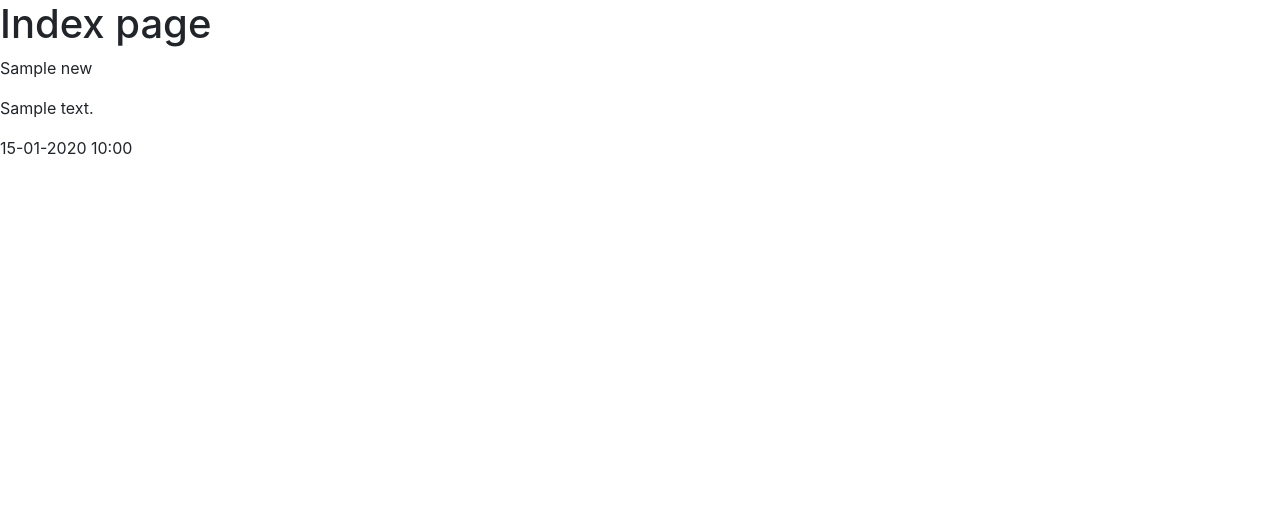
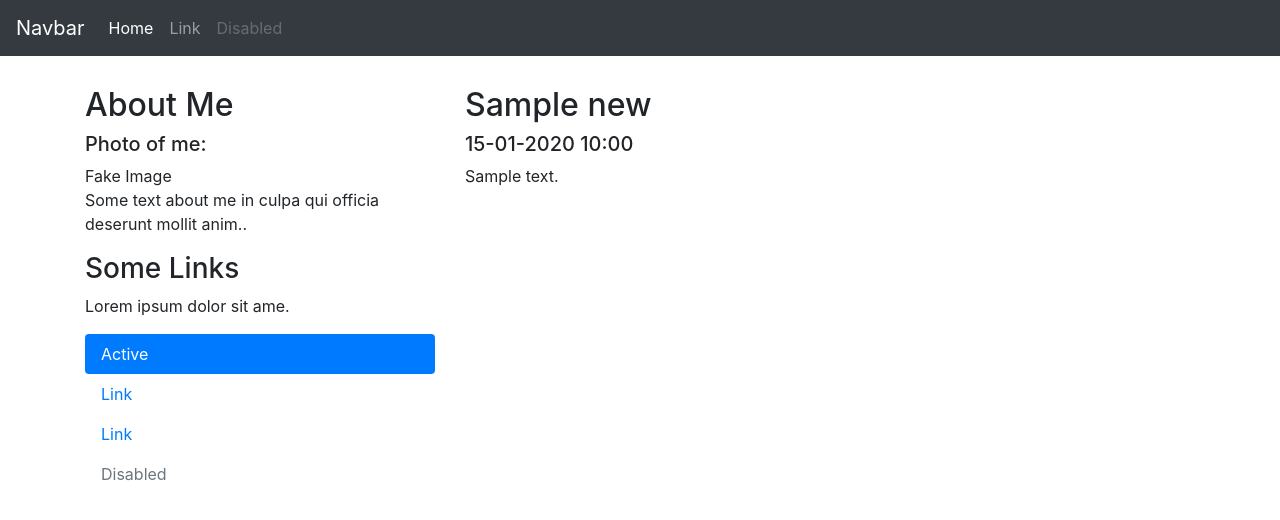
Before and after one commit to DavidMares22/news-site, a Django app: page /news/ in a window 1280 px wide. Shown: the top 520 px of the page. Run offline with Django 3.2, Linux system fonts and the light colour scheme; tables that the repository leaves empty hold one stand-in row (values such as "Sample post"); some libraries are stand-ins or nearby versions.

Commit message:
category model, model admin, bootstrap style

```diff
--- a/news/models.py
+++ b/news/models.py
@@ -7,8 +7,17 @@ class News(models.Model):
     content = models.TextField(blank=True)
     created_at = models.DateTimeField(auto_now_add=True)
     updated_at = models.DateTimeField(auto_now=True)
-    photo = models.ImageField(upload_to='photos/%Y/%m/%d/')
+    photo = models.ImageField(upload_to='photos/%Y/%m/%d/', blank=True)
     is_published = models.BooleanField(default=True)
+    category = models.ForeignKey('Category', null=True, on_delete=models.PROTECT ,blank=True)
 
     def __str__(self):
         return self.title
+
+
+class Category(models.Model):
+    title = models.CharField(max_length=150, db_index=True)
+
+
+    def __str__(self):
+        return self.title
--- a/templates/news/index.html
+++ b/templates/news/index.html
@@ -10,7 +10,82 @@
 </head>
 <body>
 
-    <h1>Index page</h1>
+    <nav class="navbar navbar-expand-lg navbar-dark bg-dark">
+        <a class="navbar-brand" href="#">Navbar</a>
+        <button class="navbar-toggler" type="button" data-toggle="collapse" data-target="#navbarSupportedContent" aria-controls="navbarSupportedContent" aria-expanded="false" aria-label="Toggle navigation">
+          <span class="navbar-toggler-icon"></span>
+        </button>
+
+        <div class="collapse navbar-collapse" id="navbarSupportedContent">
+          <ul class="navbar-nav mr-auto">
+            <li class="nav-item active">
+              <a class="nav-link" href="#">Home <span class="sr-only">(current)</span></a>
+            </li>
+            <li class="nav-item">
+              <a class="nav-link" href="#">Link</a>
+            </li>
+
+            <li class="nav-item">
+              <a class="nav-link disabled" href="#" tabindex="-1" aria-disabled="true">Disabled</a>
+            </li>
+          </ul>
+
+        </div>
+      </nav>
+
+
+      <div class="container" style="margin-top:30px">
+        <div class="row">
+          <div class="col-sm-4">
+            <h2>About Me</h2>
+            <h5>Photo of me:</h5>
+            <div class="fakeimg">Fake Image</div>
+            <p>Some text about me in culpa qui officia deserunt mollit anim..</p>
+            <h3>Some Links</h3>
+            <p>Lorem ipsum dolor sit ame.</p>
+            <ul class="nav nav-pills flex-column">
+              <li class="nav-item">
+                <a class="nav-link active" href="#">Active</a>
+              </li>
+              <li class="nav-item">
+                <a class="nav-link" href="#">Link</a>
+              </li>
+              <li class="nav-item">
+                <a class="nav-link" href="#">Link</a>
+              </li>
+              <li class="nav-item">
+                <a class="nav-link disabled" href="#">Disabled</a>
+              </li>
+            </ul>
+            <hr class="d-sm-none">
+          </div>
+          <div class="col-sm-8">
+            {% for item in items %}
+
+        <h2>{{item.title}}</h2>
+        <h5>{{item.created_at |date:"d-m-Y H:i"}}</h5>
+        <p>{{item.content}}</p>
+          </br>
+
+
+
+
+            {% endfor %}
+
+            <!-- <h2>TITLE HEADING</h2>
+            <h5>Title description, Dec 7, 2017</h5>
+            <div class="fakeimg">Fake Image</div>
+            <p>Some text..</p>
+            <p>Sunt in culpa qui officia deserunt mollit anim id est laborum consectetur adipiscing elit, sed do eiusmod tempor incididunt ut labore et dolore magna aliqua. Ut enim ad minim veniam, quis nostrud exercitation ullamco.</p>
+            <br> -->
+
+          </div>
+        </div>
+      </div>
+
+
+
+    <!-- <h1>Index page</h1>
 
     {% for item in items %}
 
@@ -20,7 +95,7 @@
 
 
 
-    {% endfor %}
+    {% endfor %} -->
 
 
     <script src="{% static 'news/js/jquery.min.js' %}"></script>
```
Also changed, not shown: news/admin.py (+13 -1 lines), news/migrations/0002_auto_20200526_1134.py (added), news/migrations/0003_auto_20200526_1137.py (added), news/migrations/0004_auto_20200526_1138.py (added).
